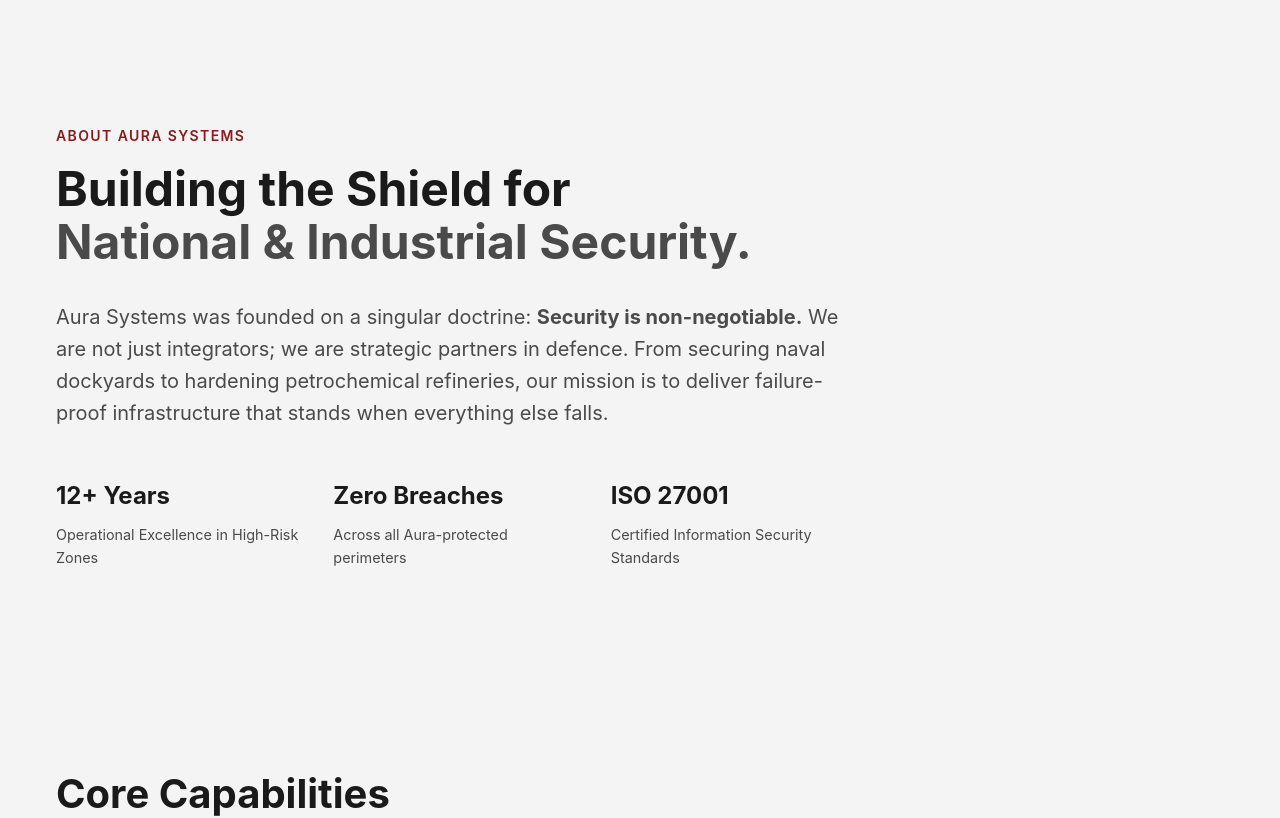
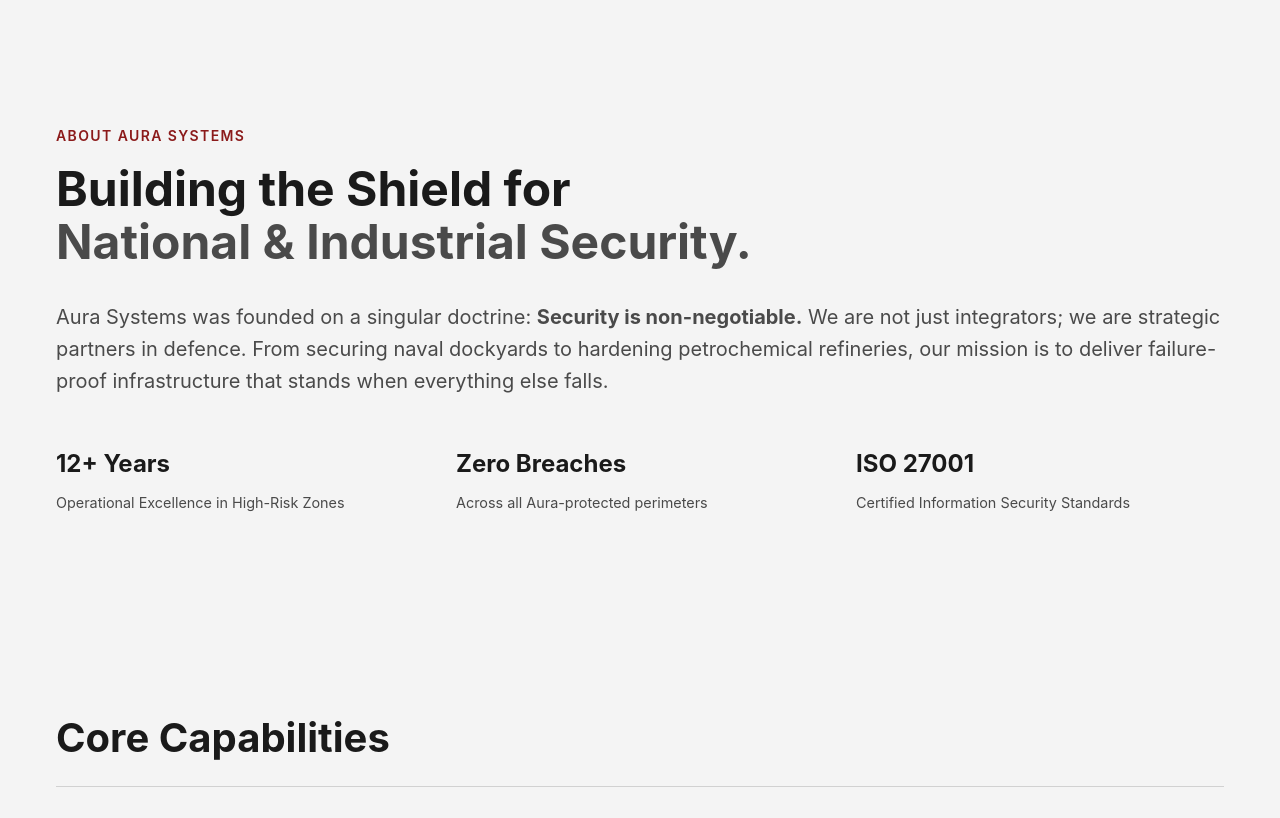
Before and after one commit to Psyodrz/Aura-Systems, a React (Vite) app: page / in a window 1280 px wide. Shown: the part 780-1598 px from the top of the page. Built offline with nearby package versions, Linux system fonts and the light colour scheme.

Commit message:
Allow section-intro to span full width on desktop

```diff
--- a/src/index.css
+++ b/src/index.css
@@ -274,6 +274,7 @@
     text-align: left;
     margin-left: 0;
     margin-right: 0;
+    max-width: 100%; /* Fill the container */
   }
 
   /* Global: Left Align Content Cards */
```
